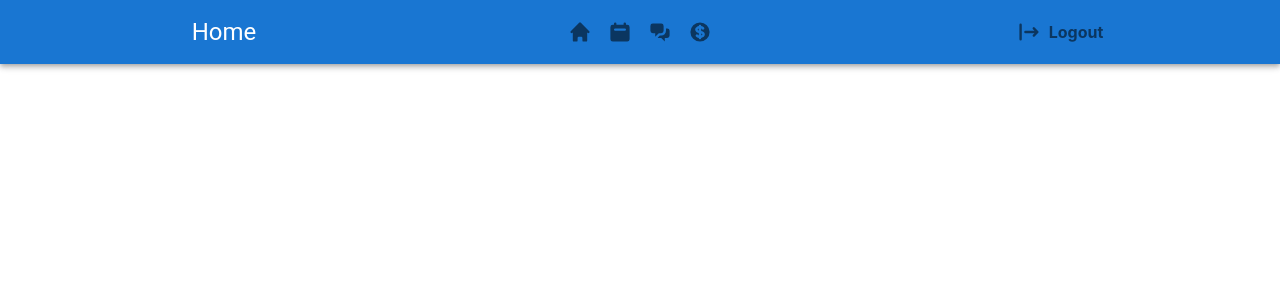
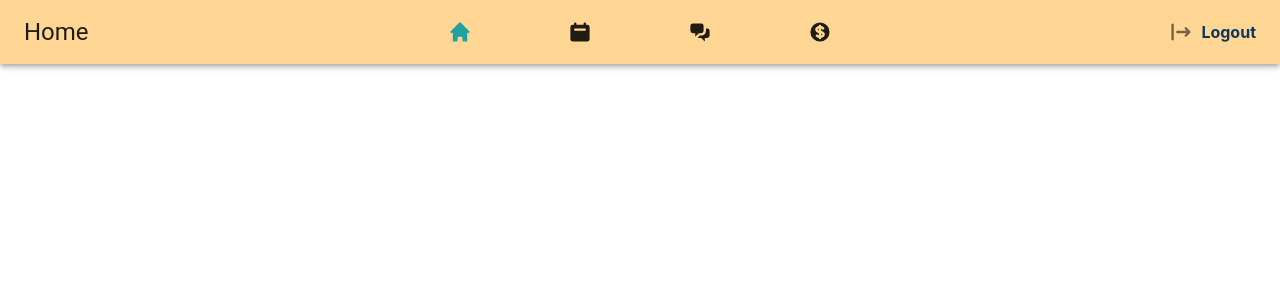
Before and after one commit to DSC-McMaster-U/machouse-web, a React (Create React App) app: page / in a window 1280 px wide. Shown: the top 300 px of the page. Built offline with nearby package versions, Linux system fonts and the light colour scheme.

Commit message:
Fixed linting error, updated routing, completed basic color theming

```diff
--- a/src/components/appbar/index.js
+++ b/src/components/appbar/index.js
@@ -1,7 +1,7 @@
 import NavBarComp from './navbar.js';
 
 function NavBar(props) {
-	return <NavBarComp pageName={props.pageName} />;
+	return <NavBarComp pageName={props.pageName} linkColors={props.linkColors} />;
 }
 
 export default NavBar;
--- a/src/components/appbar/navbar.js
+++ b/src/components/appbar/navbar.js
@@ -1,5 +1,10 @@
+/* eslint-disable no-unused-vars */
+/*-----------------------------------React Imports-------------------------------------------- */
+import React, { useState } from 'react';
+
 /*-------------------------------MUI and Icon Imports------------------------------------------*/
 import { AppBar, Toolbar, IconButton, Typography, Grid } from '@mui/material';
+import { ThemeProvider } from '@mui/material/styles';
 import {
 	HiHome,
 	HiCalendar,
@@ -8,18 +13,54 @@ import {
 	HiLogout,
 } from 'react-icons/hi';
 
-/*-------------------------------Router Imports----------------------------------------------- */
+/*-------------------------------Router Imports------------------------------------------------*/
 import { Link } from 'react-router-dom';
 
+/*----------------------------------Theming----------------------------------------------------*/
+import Theme from '../../theme';
+
 function NavBarComp(props) {
+	const [iconColor, setIconColor] = useState(props.linkColors);
+	const colorClone = [...iconColor];
+	console.log(iconColor);
+
+	//List of buttons
+	const linkOptions = [
+		{ page: '', icon: <HiHome /> },
+		{ page: 'calendar', icon: <HiCalendar /> },
+		{ page: 'chat', icon: <HiChatAlt2 /> },
+		{ page: 'ledger', icon: <HiCurrencyDollar /> },
+	];
+
+	const iconLinks = linkOptions.map((link) => (
+		<IconButton
+			key={linkOptions.indexOf(link)}
+			component={Link}
+			to={'/' + link.page}
+			onMouseEnter={() => {
+				colorClone[linkOptions.indexOf(link)] = 'secondary';
+				setIconColor(colorClone);
+			}}
+			onMouseLeave={() => {
+				setIconColor(props.linkColors);
+			}}
+			color={iconColor[linkOptions.indexOf(link)]}
+		>
+			{link.icon}
+		</IconButton>
+	));
+
+	console.log(iconLinks);
+
 	return (
+		<ThemeProvider theme={Theme}>
 			<AppBar position='static'>
 				<Toolbar>
 					<Grid container spacing={2}>
 						<Grid
 							item
 							container
-						justifyContent='center'
+							justifyContent='flex-start'
 							alignItems='center'
 							xs={4}
 						>
@@ -29,33 +70,19 @@ function NavBarComp(props) {
 							item
 							container
 							direction='row'
-						justifyContent='center'
+							justifyContent='space-between'
 							alignItems='center'
 							xs={4}
+							space={1}
 							variant
 						>
-						{/*I can do this more efficiently with a map but I'll add the optimization after finishing theming */}
-						<IconButton component={Link} to='/'>
-							<HiHome />
-						</IconButton>
-
-						<IconButton component={Link} to='/calendar'>
-							<HiCalendar />
-						</IconButton>
-
-						<IconButton component={Link} to='/chat'>
-							<HiChatAlt2 />
-						</IconButton>
-
-						<IconButton component={Link} to='/ledger'>
-							<HiCurrencyDollar />
-						</IconButton>
+							{iconLinks}
 						</Grid>
 						<Grid
 							item
 							container
 							direction='row'
-						justifyContent='center'
+							justifyContent='flex-end'
 							alignItems='center'
 							xs={4}
 						>
@@ -73,6 +100,7 @@ function NavBarComp(props) {
 					</Grid>
 				</Toolbar>
 			</AppBar>
+		</ThemeProvider>
 	);
 }
 
--- a/src/routes/calendarScreen.js
+++ b/src/routes/calendarScreen.js
@@ -1,7 +1,12 @@
 import NavBar from '../components/appbar';
 
 function CalendarScreen() {
-	return <NavBar pageName='Calendar' />;
+	return (
+		<NavBar
+			pageName='Calendar'
+			linkColors={['inherit', 'secondary', 'inherit', 'inherit']}
+		/>
+	);
 }
 
 export default CalendarScreen;
--- a/src/routes/chatScreen.js
+++ b/src/routes/chatScreen.js
@@ -1,7 +1,12 @@
 import NavBar from '../components/appbar';
 
 function ChatScreen() {
-	return <NavBar pageName='Chat' />;
+	return (
+		<NavBar
+			pageName='Chat'
+			linkColors={['inherit', 'inherit', 'secondary', 'inherit']}
+		/>
+	);
 }
 
 export default ChatScreen;
--- a/src/routes/homeScreen.js
+++ b/src/routes/homeScreen.js
@@ -1,7 +1,12 @@
 import NavBar from '../components/appbar';
 
 function HomeScreen() {
-	return <NavBar pageName='Home' />;
+	return (
+		<NavBar
+			pageName='Home'
+			linkColors={['secondary', 'inherit', 'inherit', 'inherit']}
+		/>
+	);
 }
 
 export default HomeScreen;
--- a/src/routes/ledgerScreen.js
+++ b/src/routes/ledgerScreen.js
@@ -1,7 +1,12 @@
 import NavBar from '../components/appbar';
 
 function LedgerScreen() {
-	return <NavBar pageName='Ledger' />;
+	return (
+		<NavBar
+			pageName='Ledger'
+			linkColors={['inherit', 'inherit', 'inherit', 'secondary']}
+		/>
+	);
 }
 
 export default LedgerScreen;
--- a/src/theme.js
+++ b/src/theme.js
@@ -1,5 +1,6 @@
-import { createMuiTheme } from '@material-ui/core/styles';
-const theme = createMuiTheme({
+import { createTheme } from '@mui/material/styles';
+
+const Theme = createTheme({
 	palette: {
 		primary: {
 			main: '#FFD694',
@@ -9,4 +10,4 @@ const theme = createMuiTheme({
 		},
 	},
 });
-export default theme;
+export default Theme;
```
Also changed, not shown: 1 other file (tests, documents, lock files or other folders). Lines whose indentation alone changed are shown as unchanged.
